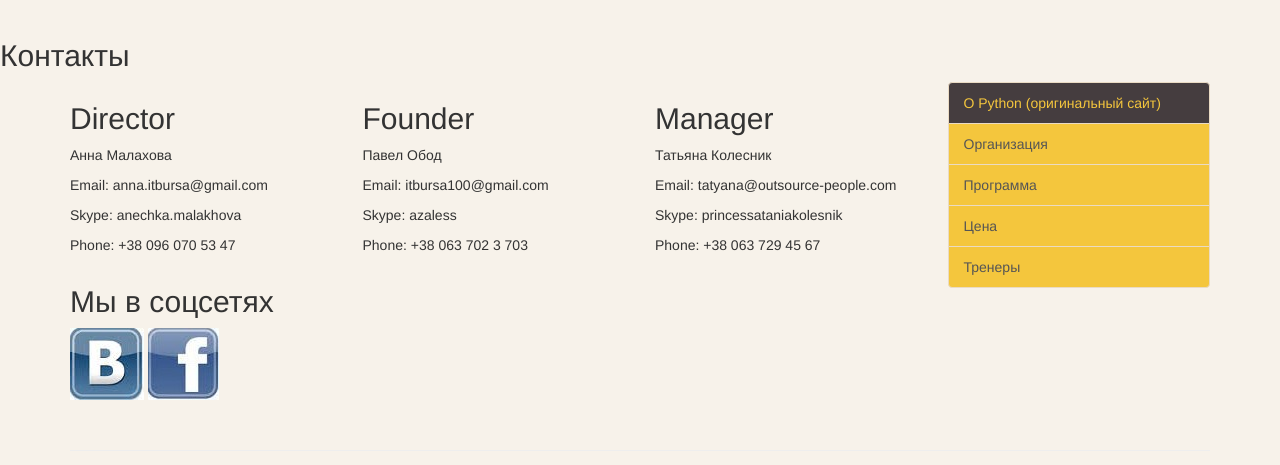
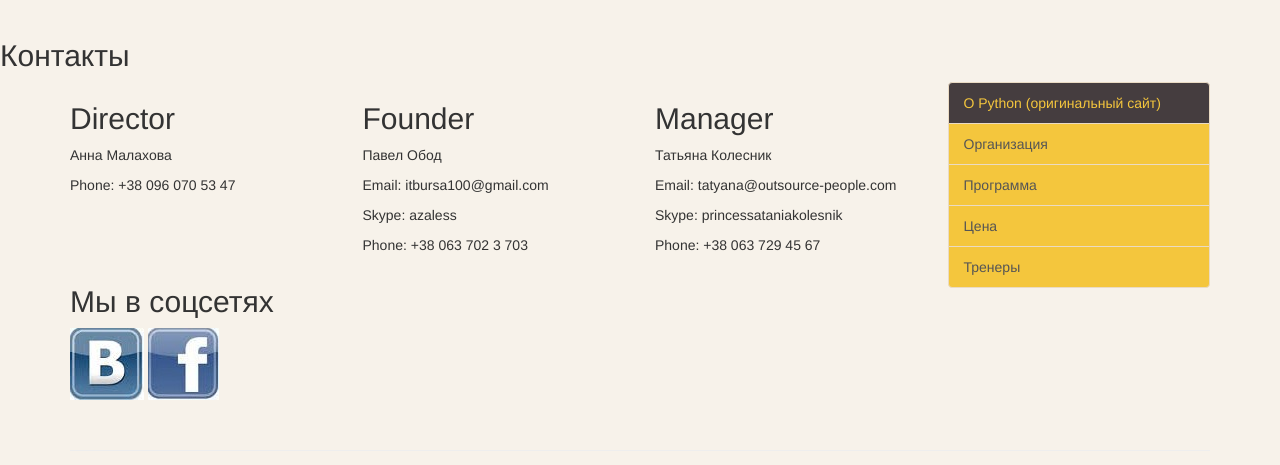
Before and after one commit to BrinNatasha/dj101_trial_repo, a Python web app: template templates/test_contact.html in a window 1280 px wide. Shown: the part 51-516 px from the top of the page. Run offline with Jinja, Linux system fonts and the light colour scheme; the template is opened without the code that fills it, so the values that code supplies are empty; some libraries are stand-ins or nearby versions.

Commit message:
upgrade for subcontent check: ERROR SIM

```diff
--- a/templates/test_contact.html
+++ b/templates/test_contact.html
@@ -76,9 +76,10 @@
             <div class="col-xs-6 col-lg-4">
               <h2>Director</h2>
               <p>Анна Малахова </p>
-	      <p>Email: anna.itbursa@gmail.com</p>
-	      <p>Skype: anechka.malakhova</p>
+	      <!--<p>Email: anna.itbursa@gmail.com</p>
+	      <p>Skype: anechka.malakhova</p>--> <!--ERROR SIM-->
 	      <p>Phone: +38 096 070 53 47 </p>
+
               <!--<p><a class="btn btn-default" href="#" role="button">View details &raquo;</a></p>-->
             </div><!--/.col-xs-6.col-lg-4-->
             <div class="col-xs-6 col-lg-4">
--- a/templates/test_index.html
+++ b/templates/test_index.html
@@ -44,7 +44,6 @@
 
     <h2>Description</h2>
 	<!--<p>Some course description is necessary!</p>--> <!--ERROR SIM-->
-
     <h2>Program</h2>
 	<p>Some description of course program is necessary!</p>
 
```
